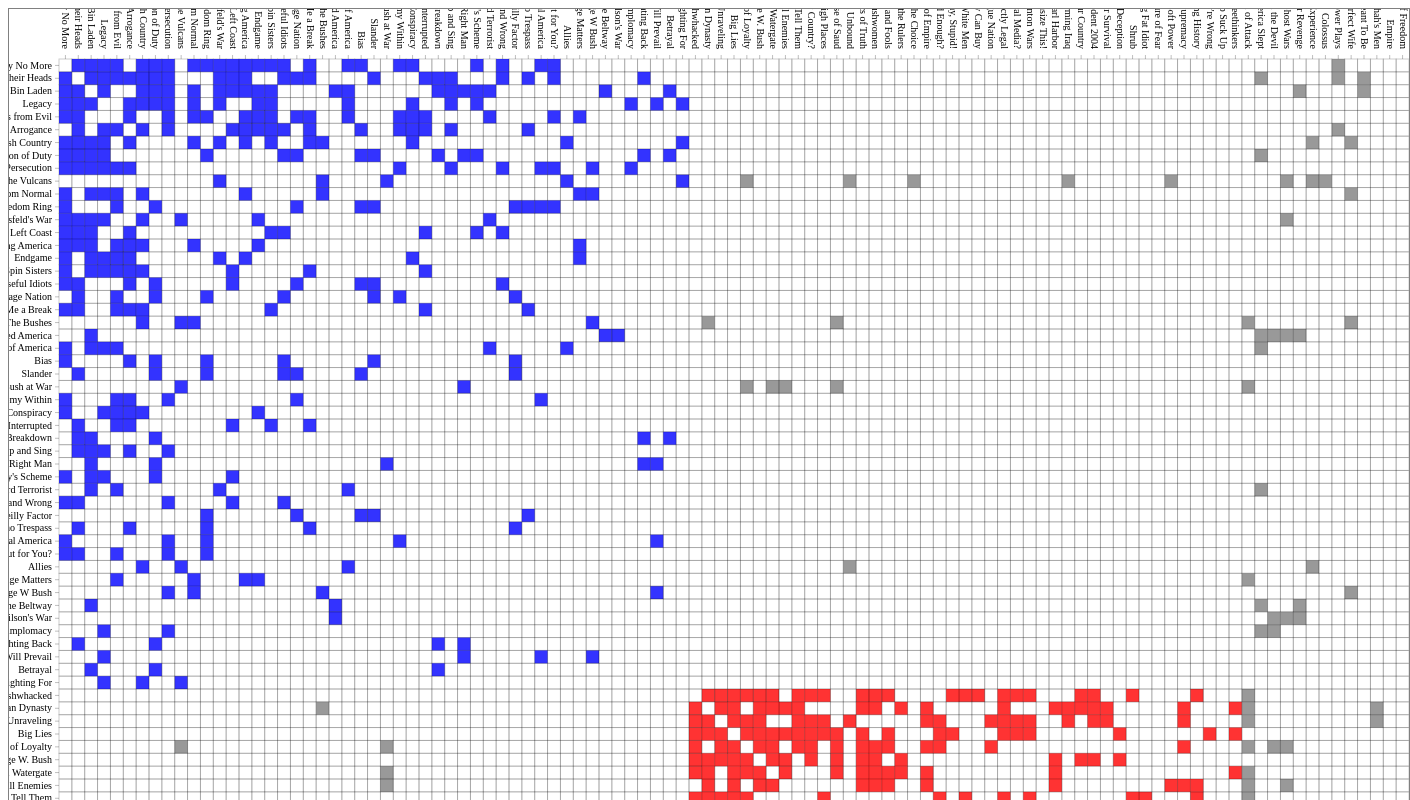
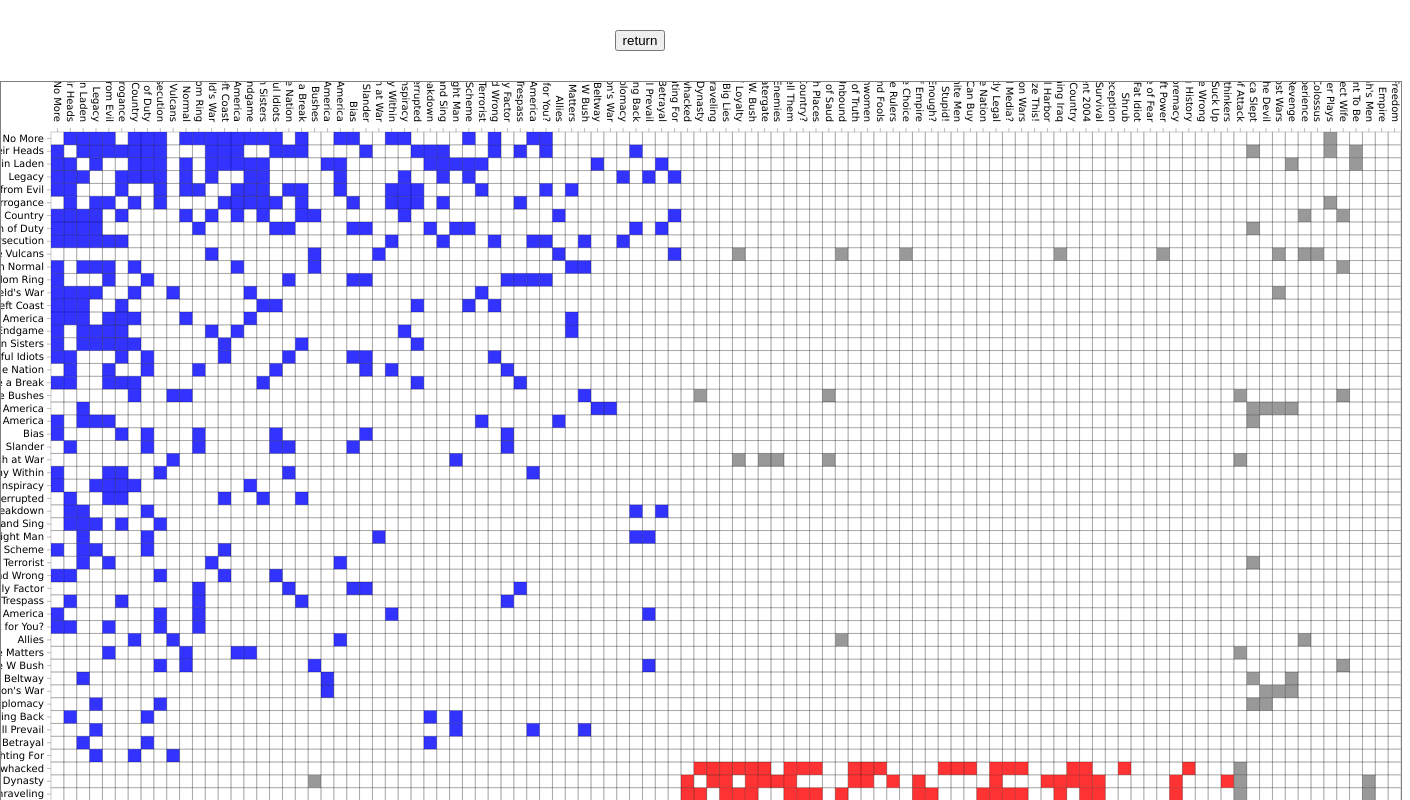
Before and after one commit to woodswift/visualizationHW2, a website: page public_html/q2/adjacencyMatrix.html in a window 1280 px wide. Shown: the top 800 px of the page, 1410 px wide, since content can reach past the window. Drawn offline with Linux system fonts and the light colour scheme.

Commit message:
add return button

```diff
--- a/public_html/q1/forceDirected.js
+++ b/public_html/q1/forceDirected.js
@@ -1,3 +1,9 @@
+$("#return").click(function(){
+    self.location= "../index.html";
+});
+
+
+
 var width = 1200,
     height = 700;
 
--- a/public_html/q2/adjacencyMatrix.html
+++ b/public_html/q2/adjacencyMatrix.html
@@ -3,16 +3,21 @@
         <title>D3 in Action Chapter 6 - Example 1</title>
         <meta charset="utf-8" />
         <link rel="stylesheet" type="text/css" href="./q2.css"/>
+        <link rel="stylesheet" type="text/css" href="../common.css"/>
         <link rel="icon" href="../favicon.ico" type="image/x-icon" />
         <link rel="shortcut icon" href="../favicon.ico" type="image/x-icon" />
     </head>
     <body>
+        <div class="controller">
+            <button id="return">return</button>
+        </div>
         <div id="viz">
             <svg></svg>
         </div>
         <script src="d3.v3.min.js" type="text/JavaScript"></script>
         <!--<script type="text/javascript" src="https://d3js.org/d3.v3.min.js"></script>-->
         <script src="d3.layout.adjacencyMatrix.js" type="text/JavaScript"></script>
+        <script type="text/javascript" src = "../jquery-1.9.0.min.js"></script>
         <script src="./adjacencyMatrix.js" type="text/JavaScript"></script>
     </body>
 </html>
--- a/public_html/q2/adjacencyMatrix.js
+++ b/public_html/q2/adjacencyMatrix.js
@@ -1,3 +1,9 @@
+$("#return").click(function(){
+    self.location= "../index.html";
+});
+
+
+
 d3.json("./polBooksSorted.json", createAdjacencyMatrix);
 
 function createAdjacencyMatrix(data) {
--- a/public_html/q2/q2.css
+++ b/public_html/q2/q2.css
@@ -2,8 +2,9 @@
     height: 1400px;
     width: 1400px;
     border: 1px solid gray;
-    text-align: center;
-    padding: auto;
+    margin: auto;
+    position: absolute;
+    left: 0; right: 0;
 }
 g {
     margin: auto;
```
Also changed, not shown: public_html/q1/forceDirected.html (+5 -0 lines).
